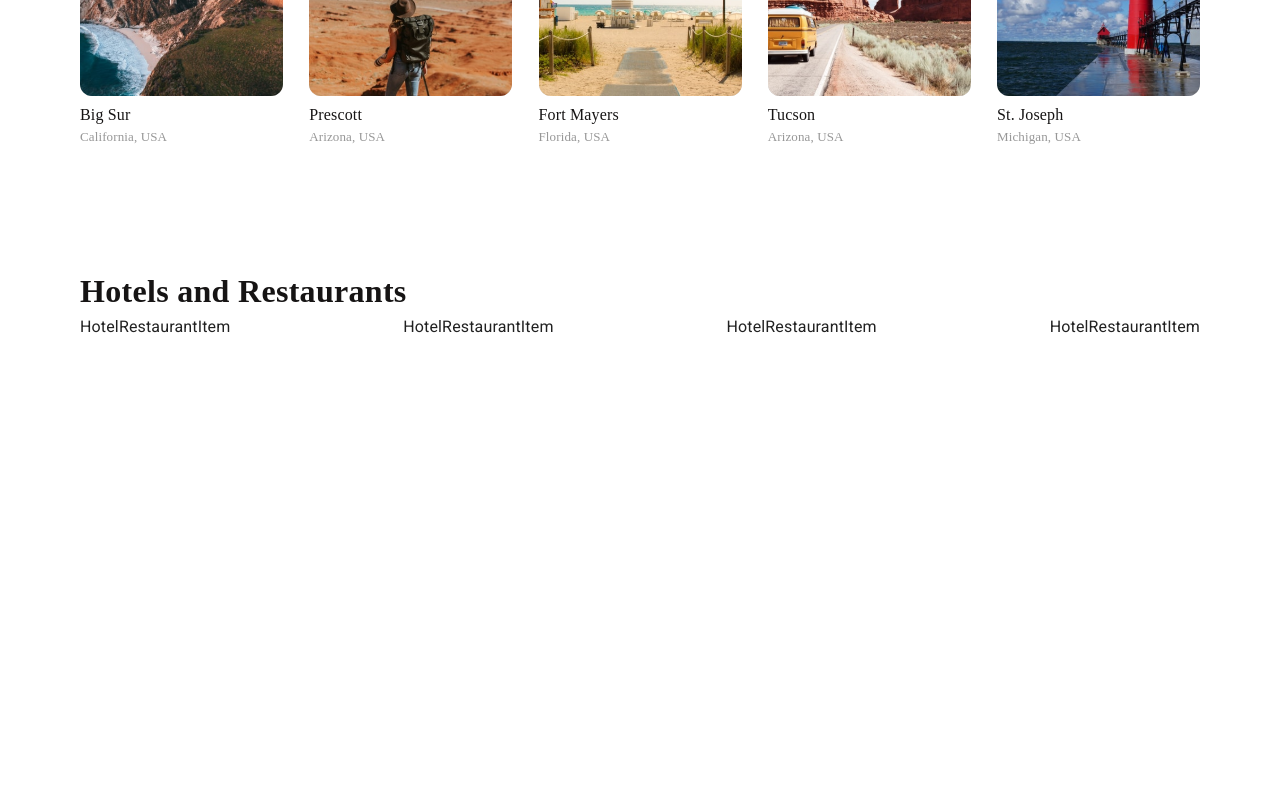
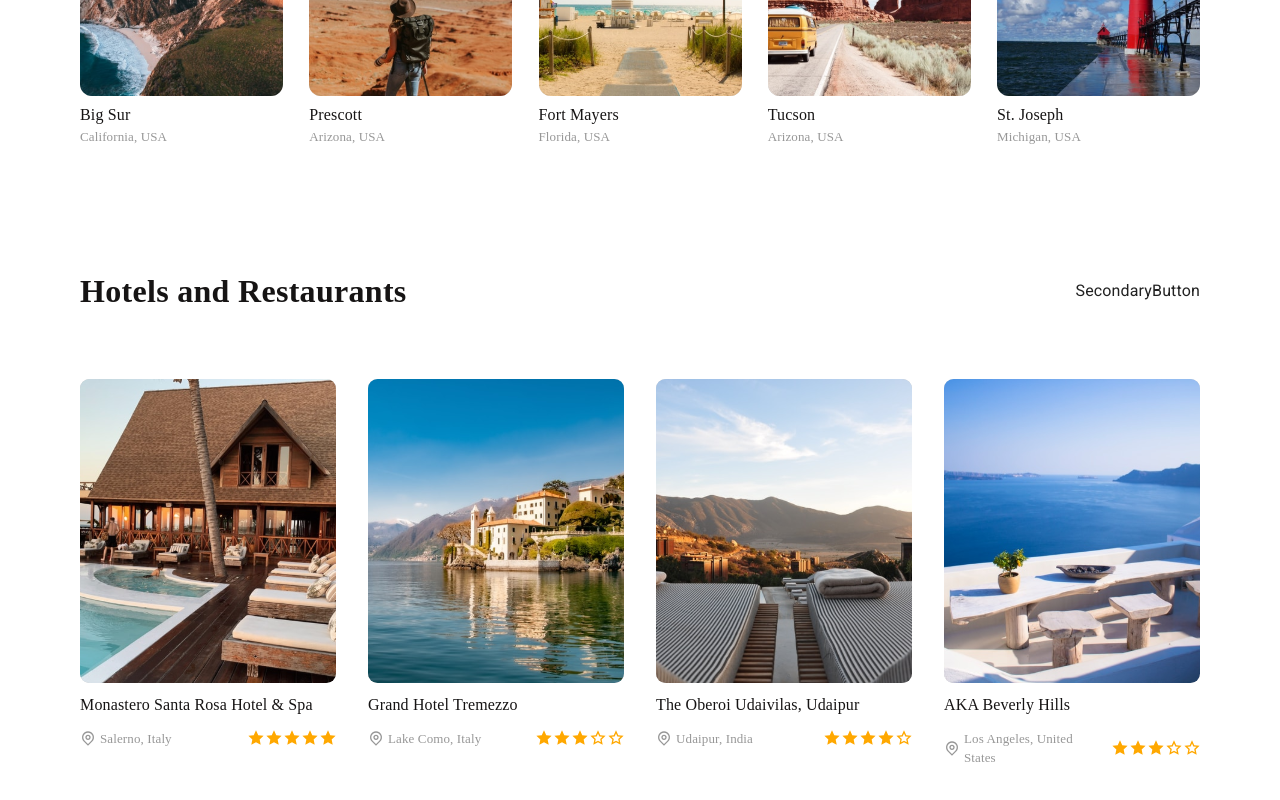
Before and after one commit to DevJaimeSantiago/9_Travel_Website_MUI, a React (Vite) app: page / in a window 1280 px wide. Shown: the part 1117-1917 px from the top of the page. Before the commit the page ends 1576 px from the top, so only its background shows below. Built offline with nearby package versions, Linux system fonts and the light colour scheme.

Commit message:
refactor: Creacion del componente HotelRestaurantItem

```diff
--- a/src/components/hotel-restaurant-item/HotelRestaurantItem.jsx
+++ b/src/components/hotel-restaurant-item/HotelRestaurantItem.jsx
@@ -1,6 +1,79 @@
-const HotelRestaurantItem = () => {
-  return (
-    <div>HotelRestaurantItem</div>
-  )
-}
-export default HotelRestaurantItem
+// Images
+import hotelsLocationIcon from "../../assets/hotels-restaurants/hotels-location-icon.svg";
+
+// Components - Material UI
+import { Box, Typography } from "@mui/material";
+
+const HotelRestaurantItem = ({ name, location, image, ratingImage }) => {
+	return (
+		<Box sx={{ display: "flex", flexDirection: "column" }}>
+			<Box
+				sx={{
+					width: {
+						xs: "70vw",
+						sm: "60vw",
+						md: "auto",
+					},
+					display: "flex",
+					justifyContent: "center",
+				}}
+			>
+				<img
+					src={image}
+					alt="imageHotels"
+					style={{ width: "100%", objectFit: "cover", cursor: "pointer" }}
+				/>
+			</Box>
+			<Typography
+				sx={{
+					mt: 1.25,
+					fontFamily: "Poppins",
+					fontWeight: "500",
+					fontSize: "16px",
+					color: "#161414",
+					maxWidth: "252px",
+				}}
+			>
+				{name}
+			</Typography>
+			<Box
+				sx={{
+					display: "flex",
+					flexDirection: {
+						xs: "column",
+						lg: "row",
+					},
+					alignItems: {
+						xs: "flex-start",
+						lg: "center",
+					},
+					justifyContent: "space-between",
+					gap: 1,
+					mt: 1.5,
+				}}
+			>
+				<Box sx={{ display: "flex", alignItems: "center", gap: 0.5 }}>
+					<img
+						src={hotelsLocationIcon}
+						alt="hotelsLocationIcon"
+					/>
+					<Typography
+						sx={{
+							fontFamily: "Poppins",
+							fontWeight: "400",
+							fontSize: "13px",
+							color: "#979797",
+						}}
+					>
+						{location}
+					</Typography>
+				</Box>
+				<img
+					src={ratingImage}
+					alt="ratingImage"
+				/>
+			</Box>
+		</Box>
+	);
+};
+export default HotelRestaurantItem;
--- a/src/components/hotels-and-restaurants/HotelAndRestaurants.jsx
+++ b/src/components/hotels-and-restaurants/HotelAndRestaurants.jsx
@@ -2,6 +2,7 @@ import { hotelsRestaurants } from "../../data";
 
 // Components
 import HotelRestaurantItem from "../hotel-restaurant-item/HotelRestaurantItem";
+import SecondaryButton from "../secondary-button/SecondaryButton";
 
 // Components - Material UI
 import { Box, Container, Typography } from "@mui/material";
@@ -29,7 +30,7 @@ const HotelAndRestaurants = () => {
 					},
 					alignItems: "center",
 					justifyContent: "space-between",
-					md: 8,
+					mb: 8,
 					gap: 2,
 				}}
 			>
@@ -47,8 +48,10 @@ const HotelAndRestaurants = () => {
 				>
 					Hotels and Restaurants
 				</Typography>
+				<SecondaryButton text="View All" />
 			</Box>
-            <Box sx={{
+			<Box
+				sx={{
 					display: "flex",
 					gap: 4,
 					justifyContent: "space-between",
@@ -60,10 +63,17 @@ const HotelAndRestaurants = () => {
 						xs: "column",
 						md: "row",
 					},
-            }}>
-                {hotelsRestaurants.map((item) =>(
-                    <HotelRestaurantItem />
-                ) )}
+				}}
+			>
+				{hotelsRestaurants.map((item) => (
+					<HotelRestaurantItem
+						key={item.id}
+						name={item.name}
+						location={item.location}
+						image={item.image}
+						ratingImage={item.ratingImage}
+					/>
+				))}
 			</Box>
 		</Container>
 	);
```
Lines whose indentation alone changed are shown as unchanged.
